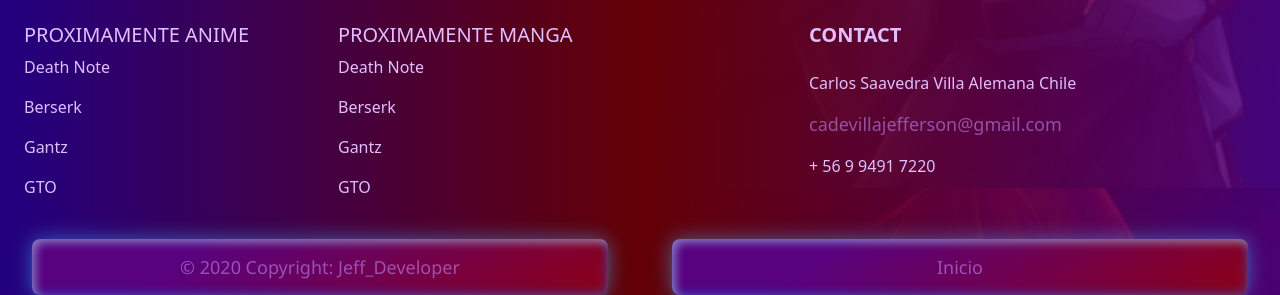
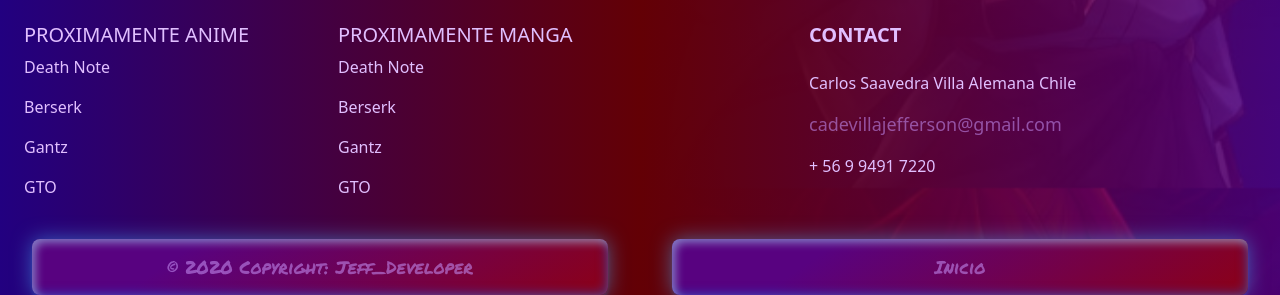
Before and after one commit to HaiDekimasu/Samuray-x-python, a Django app: page / in a window 1280 px wide. Shown: the part 612-907 px from the top of the page. Run offline with Django 3.2, Linux system fonts and the light colour scheme.

Commit message:
modified:   static/styles/styles.css

```diff
--- a/static/styles/styles.css
+++ b/static/styles/styles.css
@@ -180,4 +180,5 @@ main{
     color: #c28cf193 !important;
     width: 30%;
     max-width: 100%;
+    font-family: 'Permanent Marker', cursive;
 }
```
